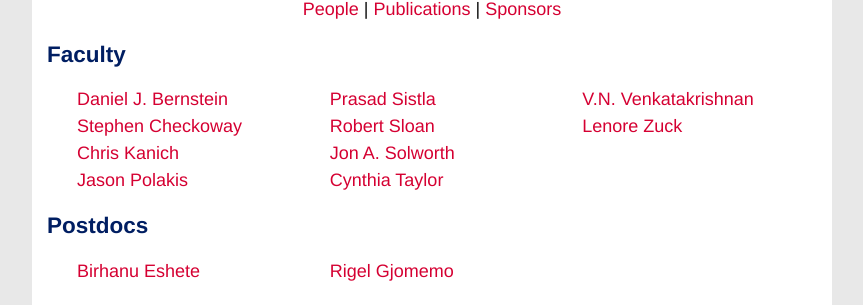
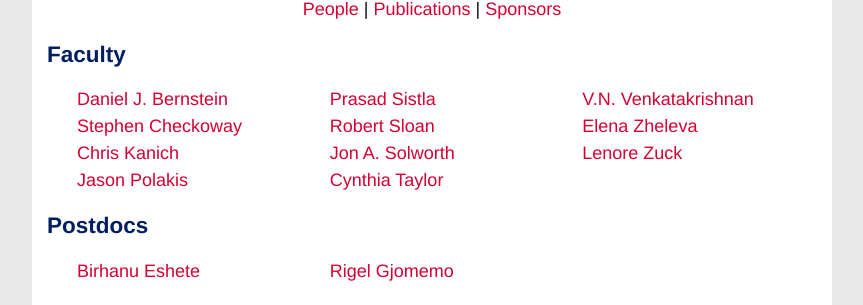
Before and after one commit to uic-research/security-www, a Jekyll site: the page built from index.md, in a window 1280 px wide. Shown: the part 624-929 px from the top of the page, without its empty margins (208-1071 px from the left). Built offline with Jekyll 4.4.1, drawn with Linux system fonts in a browser that asks for light colours.

Commit message:
added elena

```diff
--- a/index.md
+++ b/index.md
@@ -32,6 +32,7 @@ Lab](https://www.ethos-os.org/).
 - [Jon A. Solworth](https://www.ethos-os.org/~solworth/)
 - [Cynthia Taylor](https://www.cs.uic.edu/~cynthiat/)
 - [V.N. Venkatakrishnan](https://www.cs.uic.edu/~venkat/)
+- [Elena Zheleva](https://www.cs.uic.edu/~elena/)
 - [Lenore Zuck](https://www.cs.uic.edu/~lenore/)
 {:.thinlist}
 
```
